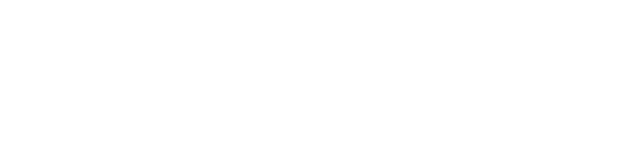
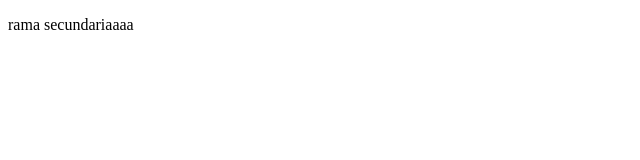
Before and after one commit to LilliamHB/prueba-colaborativo, a plain HTML site: page index.html in a window 1280 px wide. Shown: the whole page, without its empty margins (0-640 px from the left). Drawn offline with Linux system fonts and the light colour scheme.

Commit message:
subendo cambios a la rama secundaria

```diff
--- a/index.html
+++ b/index.html
@@ -6,6 +6,7 @@
     <title></title>
   </head>
   <body>
+    <p>rama secundariaaaa</p>
     <script src="js/app.js">
 
   </script>
```
